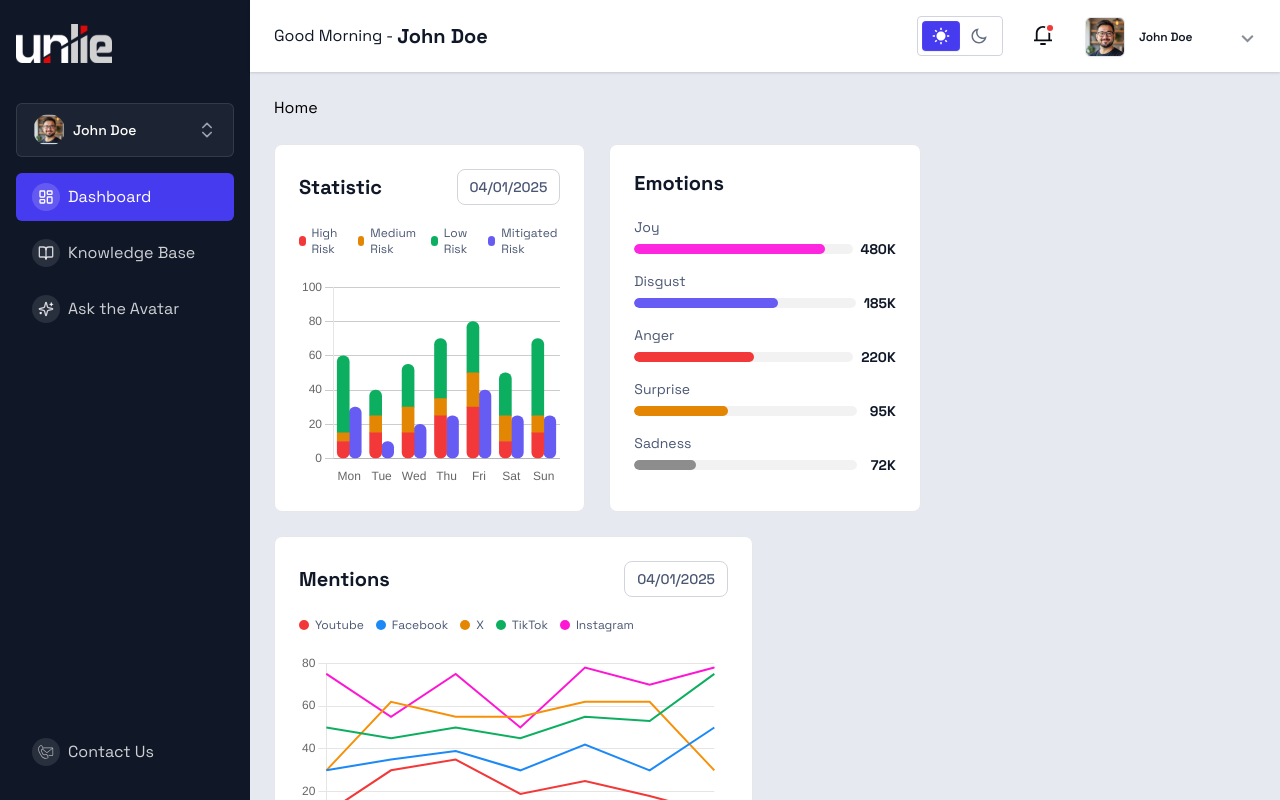
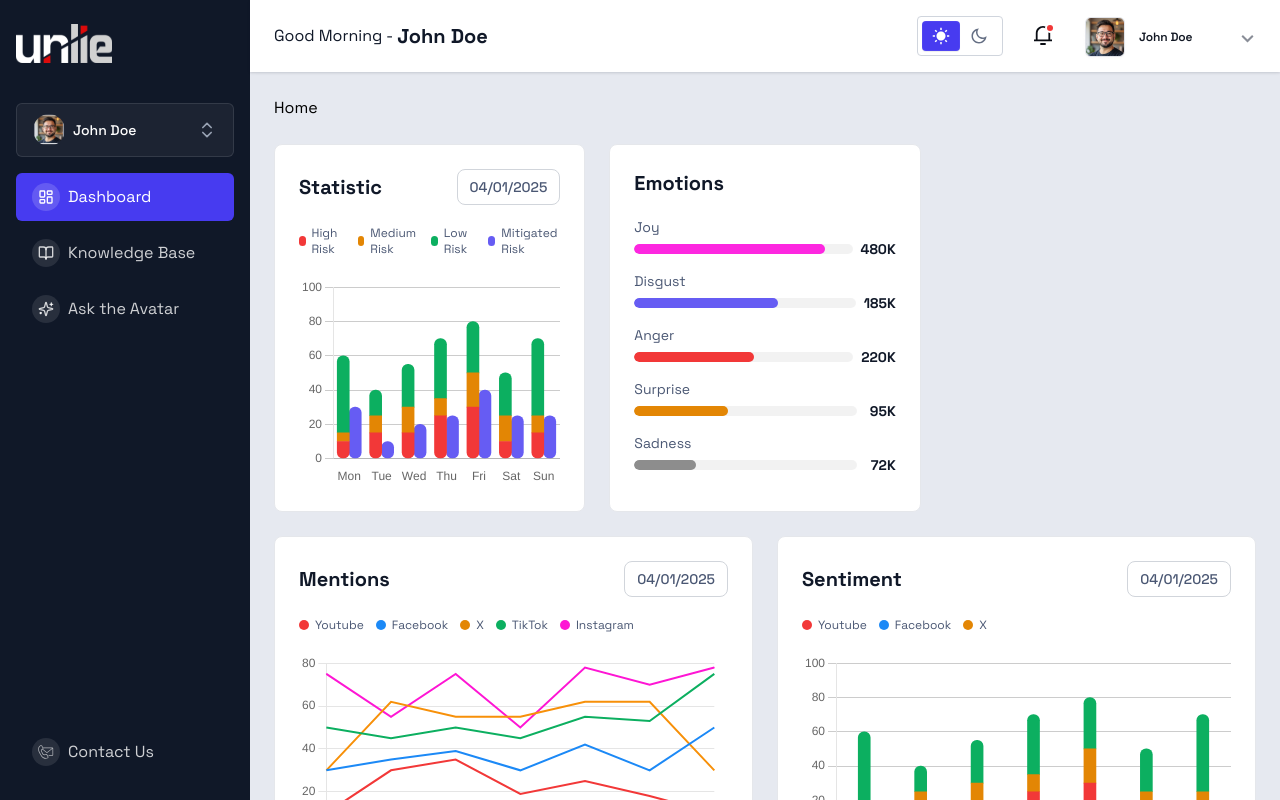
Before and after one commit to nur-it/react-un-lion-dashboard, a React (Vite) app: page / in a window 1280 px wide. Built offline with nearby package versions, Linux system fonts and the light colour scheme.

Commit message:
sentiment bar

```diff
--- a/src/components/screen/Home/MentionSentiment/MentionSentiment.jsx
+++ b/src/components/screen/Home/MentionSentiment/MentionSentiment.jsx
@@ -1,9 +1,11 @@
 import Mentions from "./Mentions";
+import Sentiment from "./Sentiment";
 
 const MentionSentiment = () => {
   return (
     <div className="grid grid-cols-2 gap-6">
       <Mentions />
+      <Sentiment />
     </div>
   );
 };
--- /dev/null
+++ b/src/components/screen/Home/MentionSentiment/Sentiment.jsx
@@ -0,0 +1,45 @@
+import SentimentBarChart from "./SentimentBarChart";
+
+const Sentiment = () => {
+  return (
+    <div>
+      <div className="space-y-5 rounded-lg border border-gray-200 bg-white p-6 dark:border-white/[10%] dark:bg-white/[4%]">
+        <div className="flex items-center justify-between">
+          <h5 className="text-xl font-bold text-secondary_main dark:text-white">
+            Sentiment
+          </h5>
+          <div className="flex h-9 items-center rounded-lg border border-gray-300 bg-white/[2%] px-3">
+            <p className="text-sm font-medium text-text_secondary">
+              04/01/2025
+            </p>
+          </div>
+        </div>
+        <div className="flex items-center gap-3">
+          <div className="flex items-center gap-1.5">
+            <div className="h-2.5 w-2.5 rounded-full bg-error"></div>
+            <p className="text-xs font-normal text-text_secondary dark:text-white/[80%]">
+              Youtube
+            </p>
+          </div>
+          <div className="flex items-center gap-1.5">
+            <div className="h-2.5 w-2.5 rounded-full bg-blue_dodger"></div>
+            <p className="text-xs font-normal text-text_secondary dark:text-white/[80%]">
+              Facebook
+            </p>
+          </div>
+          <div className="flex items-center gap-1.5">
+            <div className="h-2.5 w-2.5 rounded-full bg-warning"></div>
+            <p className="text-xs font-normal text-text_secondary dark:text-white/[80%]">
+              X
+            </p>
+          </div>
+        </div>
+        <div>
+          <SentimentBarChart />
+        </div>
+      </div>
+    </div>
+  );
+};
+
+export default Sentiment;
--- /dev/null
+++ b/src/components/screen/Home/MentionSentiment/SentimentBarChart.jsx
@@ -0,0 +1,105 @@
+import {
+  BarElement,
+  CategoryScale,
+  Chart as ChartJS,
+  Legend,
+  LinearScale,
+  Tooltip,
+} from "chart.js";
+import { Bar } from "react-chartjs-2";
+
+ChartJS.register(CategoryScale, LinearScale, BarElement, Tooltip, Legend);
+
+const SentimentBarChart = () => {
+  const isDarkMode = document.documentElement.classList.contains('dark');
+  const data = {
+    labels: ["Mon", "Tue", "Wed", "Thu", "Fri", "Sat", "Sun"],
+    datasets: [
+      {
+        label: "High Risk",
+        data: [10, 15, 15, 25, 30, 10, 15],
+        backgroundColor: "#F23838",
+        stack: "stack1",
+        borderRadius: {
+          topLeft: 0,
+          topRight: 0,
+          bottomLeft: 20,
+          bottomRight: 20,
+        },
+        borderSkipped: false,
+      },
+      {
+        label: "Medium Risk",
+        data: [5, 10, 15, 10, 20, 15, 10],
+        backgroundColor: "#E38604",
+        stack: "stack1",
+        borderRadius: 20,
+        borderSkipped: false,
+      },
+      {
+        label: "Low Risk",
+        data: [45, 15, 25, 35, 30, 25, 45],
+        backgroundColor: "#0CAF60",
+        stack: "stack1",
+        borderRadius: {
+          topLeft: 20,
+          topRight: 20,
+          bottomLeft: 0,
+          bottomRight: 0,
+        },
+        borderSkipped: false,
+      },
+    ],
+  };
+
+  const options = {
+    plugins: {
+      legend: {
+        display: false,
+      },
+      tooltip: {
+        callbacks: {
+          title: () => null,
+
+          label: (context) => context.raw,
+        },
+        displayColors: false,
+        caretPadding: 10,
+        yAlign: "bottom",
+      },
+    },
+    responsive: true,
+    maintainAspectRatio: false,
+    scales: {
+      x: {
+        stacked: true,
+        grid: {
+          display: false,
+        },
+      },
+      y: {
+        stacked: true,
+        grid: {
+          display: true,
+          color: isDarkMode ? 'gray-100' : '#ccc',
+        },
+
+        ticks: {
+          stepSize: 20,
+          callback: (value) => value,
+        },
+        max: 100,
+      },
+    },
+    barThickness: 12,
+    maxBarThickness: 15,
+  };
+
+  return (
+    <div className="h-[210px] w-full">
+      <Bar data={data} options={options} />
+    </div>
+  );
+};
+
+export default SentimentBarChart;
```
